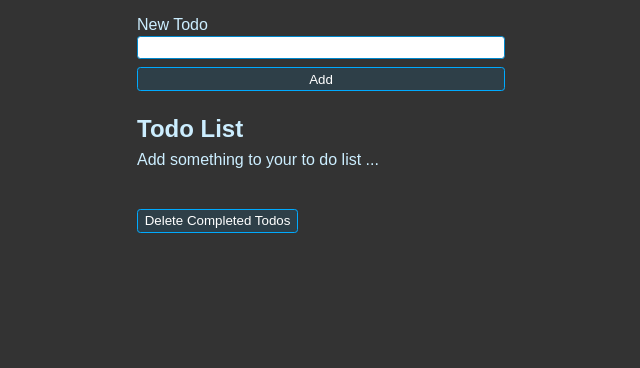
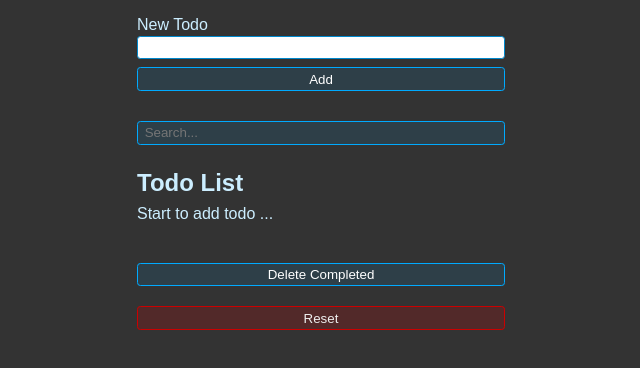
Before and after one commit to johnnyhsu1106/React-Todo-List, a React (Vite) app: page / in a window 1280 px wide. Shown: the top 368 px of the page, without its empty margins (319-959 px from the left). Built offline with nearby package versions, Linux system fonts and the light colour scheme.

Commit message:
add search and reset

```diff
--- a/src/App.css
+++ b/src/App.css
@@ -15,6 +15,7 @@ body {
   display: flex;
   flex-direction: column;
   gap: 0.5rem;
+  margin-bottom: 30px;
 }
 
 .form-row {
@@ -24,6 +25,7 @@ body {
 }
 
 .btn {
+  width: 100%;
   display: inline-block;
   background: hsl(200, 100%, 50%, 0.1);
   border: 1px solid hsl(200, 100%, 50%);
@@ -39,10 +41,20 @@ body {
   background: hsl(200, 100%, 50%, 0.2);
 }
 
+.btn.btn-warning {
+
+}
+
 .btn.btn-danger {
   background: hsl(0, 100%, 40%, 0.2);
   border: 1px solid hsl(0, 100%, 40%);
   color: #eee;
+  width: auto;
+}
+
+.btn.btn-danger.reset {
+  width: 100%;
+  margin-top: 20px;
 }
 
 .btn.btn-danger:hover,
--- a/src/App.jsx
+++ b/src/App.jsx
@@ -1,6 +1,8 @@
 import { useState, useEffect } from 'react'
 import NewTodoForm from './NewTodoForm';
 import TodoList from './TodoList';
+import SearchBar from './SearchBar';
+
 import './App.css'
 
 const LOCAL_STORAGE_KEY = 'ITEM';
@@ -13,6 +15,13 @@ const App = () => {
       return [];
     }
     return JSON.parse(todos);
+  });
+
+  const [query, setQuery] = useState('');
+
+
+  const filteredTodos = todos.filter((todo) => {
+    return todo.title.toLowerCase().includes(query.toLocaleLowerCase());
   });
 
   // Storage all todos to local storage
@@ -50,19 +59,34 @@ const App = () => {
     })
   };
 
+  const handleAllTodosDelete = () => {
+    setTodos([]);
+  };
+
+  const hangleSearchQueryChange = (query) => {
+    setQuery(query);
+  };
+
   return (
     <>
       <NewTodoForm onAddTodo={handleTodoAdd} />
 
+      <SearchBar
+        query={query}
+        onChangeSearchQuery={hangleSearchQueryChange}
+      />
+
       <h1 className='header'>Todo List</h1>
+      <div>{todos.length === 0 ? 'Start to add todo ...' : null}</div>
 
-      {todos.length === 0 ? 'Add something to your to do list ...' : null}
+
 
       <TodoList
-        todos={todos}
+        todos={filteredTodos}
         onToggleTodo={handleTodoToggle}
         onDeleteTodo={handleTodoDelete}
         onDeleteCompletedTodos={handleCompletedTodosDelete}
+        onDeleteAllTodos={handleAllTodosDelete}
       />
     </>
   )
--- /dev/null
+++ b/src/SearchBar.jsx
@@ -0,0 +1,17 @@
+import React from 'react'
+
+const SearchBar = ({ query, onChangeSearchQuery }) => {
+  return (
+    <>
+      <input
+        className='btn search'
+        type='text'
+        placeholder='Search...'
+        value={query}
+        onChange={(e) => { onChangeSearchQuery(e.target.value) }}
+      />
+    </>
+  )
+}
+
+export default SearchBar
--- a/src/TodoList.jsx
+++ b/src/TodoList.jsx
@@ -1,14 +1,16 @@
-import React from 'react';
 import Todo from './Todo';
 
 const TodoList = ({
   todos,
   onToggleTodo,
   onDeleteTodo,
-  onDeleteCompletedTodos
+  onDeleteCompletedTodos,
+  onDeleteAllTodos
   }) => {
+
   return (
     <>
+
       <ul className='list'>
         {todos.map((todo) => {
           const {id} = todo;
@@ -24,10 +26,17 @@ const TodoList = ({
       </ul>
       <button
         type='text'
-        className='btn'
+        className='btn btn-warning'
         onClick={onDeleteCompletedTodos}
       >
-        Delete Completed Todos
+        Delete Completed
+      </button>
+      <button
+        type='reset'
+        className='btn btn-danger reset'
+        onClick={onDeleteAllTodos}
+      >
+        Reset
       </button>
     </>
   )
```
